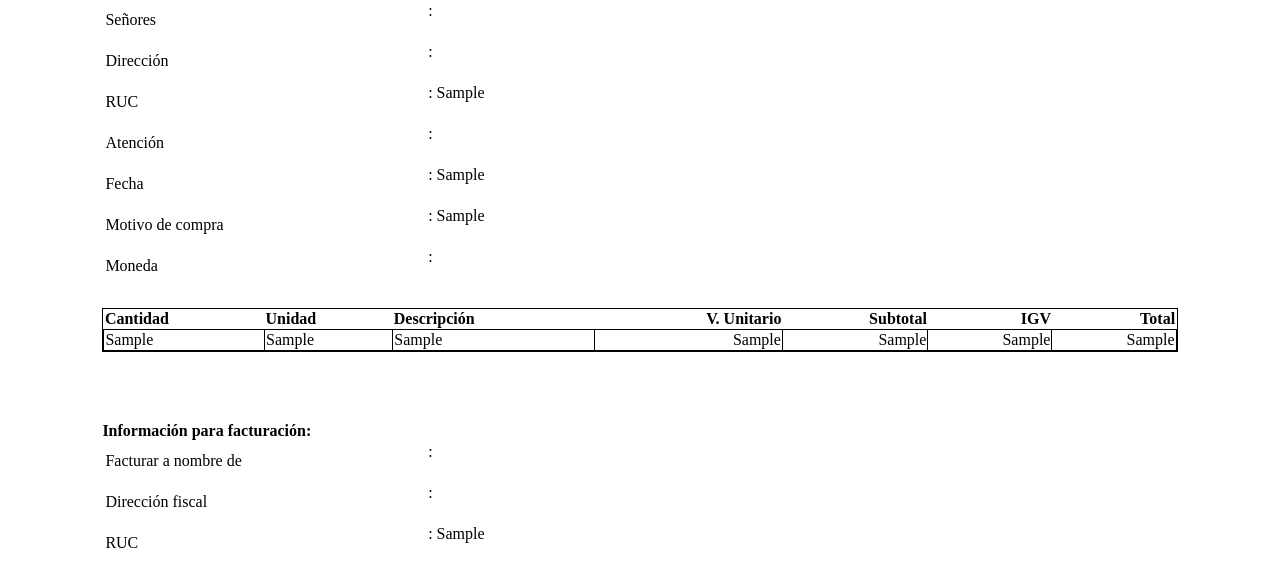
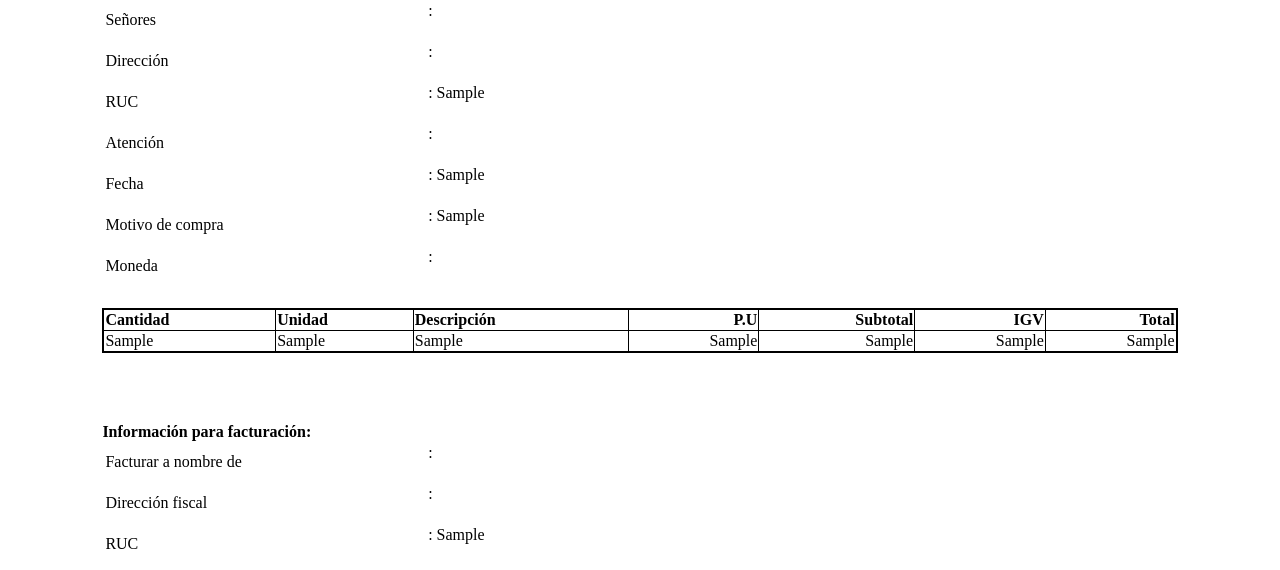
Before and after one commit to Miguekos/generarTicketPdf, a Flask app: template templates/ordencompra_reinventing.html in a window 1280 px wide. Shown: the part 267-837 px from the top of the page. Run offline with Flask 2, Linux system fonts and the light colour scheme; the template is opened without the code that fills it: most values are stand-ins (such as "Sample title", 1, 10 or a date in 2020).

Commit message:
fix orden de compra reinveiting

```diff
--- a/templates/ordencompra_reinventing.html
+++ b/templates/ordencompra_reinventing.html
@@ -204,13 +204,13 @@
     <div class="tabla1">
         <table style="width:100%; border-collapse: collapse;">
             <tr>
-                <th style="text-align: left">Cantidad</th>
-                <th style="text-align: left">Unidad</th>
-                <th style="text-align: left">Descripción</th>
-                <th style="text-align: right">V. Unitario</th>
-                <th style="text-align: right">Subtotal</th>
-                <th style="text-align: right">IGV</th>
-                <th style="text-align: right">Total</th>
+                <th style="border: 1px solid black; text-align: left">Cantidad</th>
+                <th style="border: 1px solid black; text-align: left">Unidad</th>
+                <th style="border: 1px solid black; text-align: left">Descripción</th>
+                <th style="border: 1px solid black; text-align: right">P.U</th>
+                <th style="border: 1px solid black; text-align: right">Subtotal</th>
+                <th style="border: 1px solid black; text-align: right">IGV</th>
+                <th style="border: 1px solid black; text-align: right">Total</th>
             </tr>
             {% for result in js_articu %}
             <tr>
```
